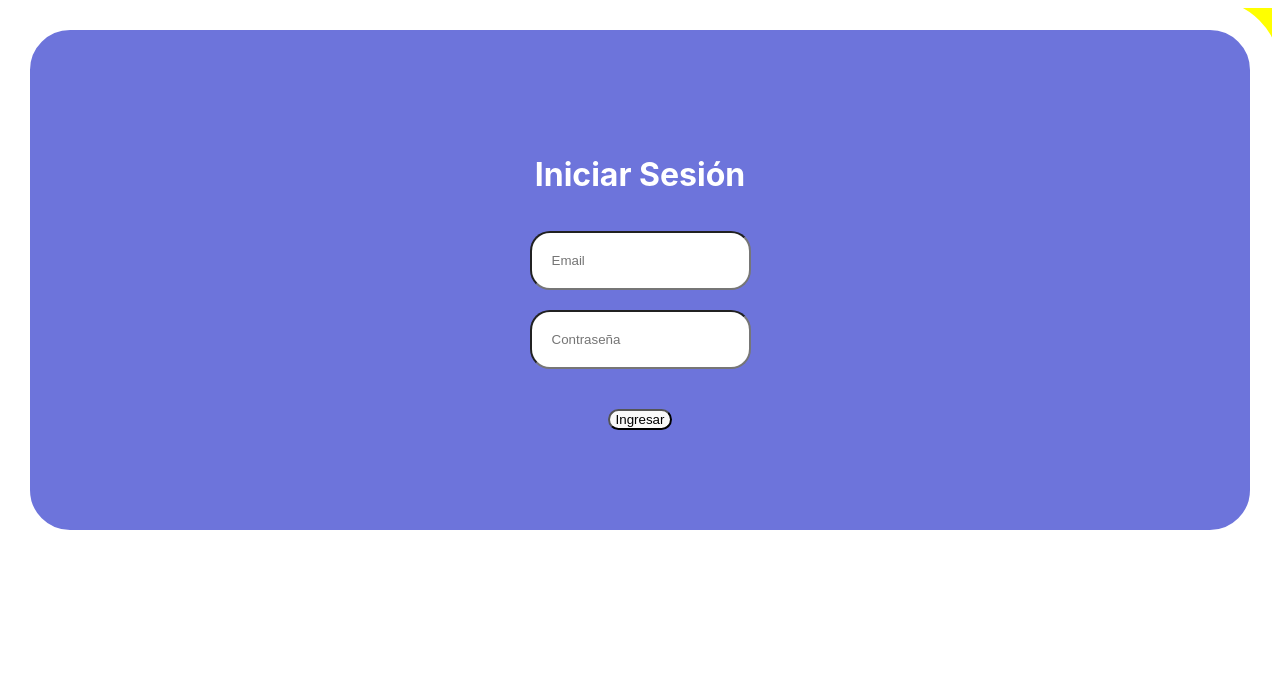
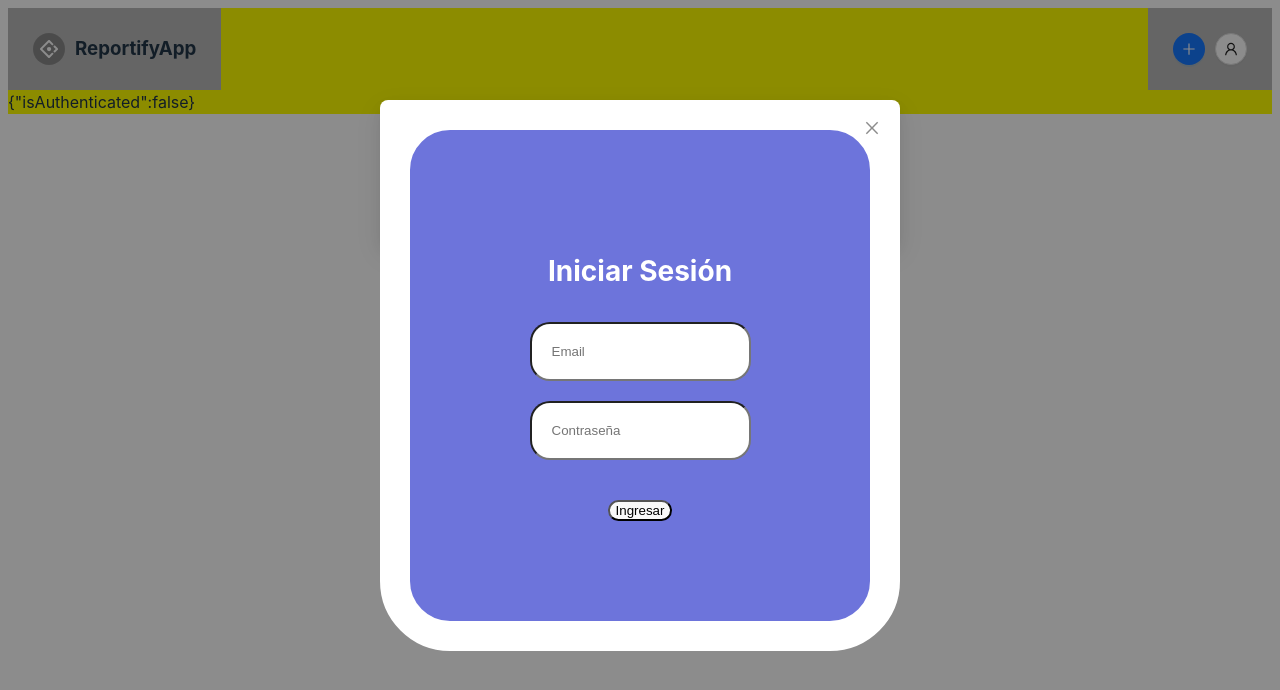
Before and after one commit to JesusHernandezP/ReportifyApp, a React (Vite) app: page /login in a window 1280 px wide. Shown: the top 690 px of the page. Built offline with nearby package versions, Linux system fonts and the light colour scheme.

Commit message:
Adds ModalLogin and antdesign

```diff
--- a/src/App.jsx
+++ b/src/App.jsx
@@ -3,7 +3,7 @@ import { PrivateRoutes } from './component/PrivateRoutes'
 import useAuth from './hooks/useAuth'
 
 import Navbar from './component/Navbar'
-import Login from './views/Login'
+import ModalLogin from './component/ModalLogin'
 import Main from './views/Main'
 import Profile from './views/Profile'
 
@@ -18,7 +18,7 @@ function App() {
       {JSON.stringify({ isAuthenticated })}
       <Routes>
         <Route path="/main" element={<Main />} />
-        <Route path="/login" element={<Login />} />
+        <Route path="/login" element={<ModalLogin />} />
         {/* {!isAuthenticated ? <Route path="/login" element={<Login />} /> : null} */}
         {/* {!isAuthenticated ? <Route path="/profile" element={ <Profile />} /> : null}  */}
         {/* <Route path="/news" element={<News />} />
--- /dev/null
+++ b/src/component/ModalLogin.jsx
@@ -0,0 +1,26 @@
+import { useNavigate } from "react-router-dom"
+import { Modal } from 'antd'
+
+import Login from '../views/Login';
+
+const ModalLogin = () => {
+
+  const navigate = useNavigate()
+  // const [isModalOpen, setIsModalOpen] = useState(true)
+
+  const handleOk = () => {
+    // setIsModalOpen(false)
+  }
+  const handleCancel = () => {
+    // setIsModalOpen(false)
+    navigate("/main")
+  }
+  return (
+    <>
+      <Modal title="Basic Modal" open={true} onOk={handleOk} onCancel={handleCancel} >
+      <Login />
+      </Modal>
+    </>
+  );
+};
+export default ModalLogin
--- a/src/component/Navbar.css
+++ b/src/component/Navbar.css
@@ -1,9 +1,16 @@
-#root {
-    margin-top: 0;
+.nav-container {
+    display: flex;
+    justify-content: space-between;
 }
 
-.body {
-    display:grid;
-    grid-template-columns: 200px, 1fr;
-    top: 0;
+.nav-container_division {
+    background-color: rgb(183, 183, 183);
+    display: flex;
+    justify-content: space-between;
+    align-items: center;
+    padding: 20px;
 }
+
+.nav-container_division > * {
+    margin: 5px;
+}
--- a/src/component/Navbar.jsx
+++ b/src/component/Navbar.jsx
@@ -1,49 +1,33 @@
-
-import { MailOutlined, SettingOutlined } from '@ant-design/icons'
-import { AppstoreOutlined } from '@ant-design/icons'
-import { Menu } from 'antd';
+import { PlusOutlined, UserOutlined, AntDesignOutlined } from '@ant-design/icons'
+import { useNavigate } from "react-router-dom"
+import { Button, Avatar } from 'antd'
 
 import './Navbar.css'
 
-function getItem(label, key, icon, children, type) {
-  return {
-    key,
-    icon,
-    children,
-    label,
-    type,
-  };
+
+const Navbar = () => {
+
+  const navigate = useNavigate()
+
+  function handleClick() {
+    navigate("/login");
+  }
+
+  return (
+    <>
+      <div className='nav-container'>
+        <div className='nav-container_division'>
+        <Avatar icon={<AntDesignOutlined />} />
+          <h3>ReportifyApp</h3>
+        </div>
+
+        <div className='nav-container_division'>
+          <Button type="primary" shape="circle" icon={<PlusOutlined />} />
+          <Button type="default" shape="circle" icon={<UserOutlined />} onClick={handleClick} />
+        </div>
+      </div>
+
+    </>
+  )
 }
-const items = [
-  getItem('Navigation One', 'sub1', <MailOutlined />, [
-    getItem('Item 1', 'g1', null, [getItem('Option 1', '1'), getItem('Option 2', '2')], 'group'),
-    getItem('Item 2', 'g2', null, [getItem('Option 3', '3'), getItem('Option 4', '4')], 'group'),
-  ]),
-  getItem('Navigation Two', 'sub2', <AppstoreOutlined />, [
-    getItem('Option 5', '5'),
-    getItem('Option 6', '6'),
-    getItem('Submenu', 'sub3', null, [getItem('Option 7', '7'), getItem('Option 8', '8')]),
-  ]),
-  {
-    type: 'divider',
-  },
-
-];
-const Navbar = () => {
-  const onClick = (e) => {
-    console.log('click ', e);
-  };
-  return (
-    <Menu
-      onClick={onClick}
-      style={{
-        width: 256,
-      }}
-      defaultSelectedKeys={['1']}
-      defaultOpenKeys={['sub1']}
-      mode="inline"
-      items={items}
-    />
-  );
-};
 export default Navbar
--- a/src/views/Login.jsx
+++ b/src/views/Login.jsx
@@ -15,21 +15,11 @@ function Login() {
   }
 
   return (
+    <>
     <form onSubmit={handleSubmit} className='form_login'>
       <h1 className='tittle_login'>Iniciar Sesión</h1>
 
       <div className='item'>
-        {/* <div>
-          <label htmlFor="name"></label>
-          <input
-            id="name"
-            name="name"
-            type="name"
-            autoComplete="name"
-            required
-            placeholder="Nombre"
-          />
-        </div> */}
 
         <div>
           <label htmlFor="email"></label>
@@ -40,7 +30,7 @@ function Login() {
             autoComplete="email"
             required
             placeholder="Email"
-          />
+            />
         </div>
 
         <div>
@@ -52,7 +42,7 @@ function Login() {
             autoComplete="password"
             required
             placeholder="Contraseña"
-          />
+            />
         </div>
       </div>
 
@@ -60,6 +50,10 @@ function Login() {
         <button className='button_login' type="submit"> Ingresar </button>
       </div>
     </form>
+    <div>
+      <p>¿No tienes cuenta? Registrate</p>
+    </div>
+            </>
   )
 }
 
--- a/src/views/Main.jsx
+++ b/src/views/Main.jsx
@@ -1,11 +1,15 @@
+import { Button } from 'antd'
 import Profile from './Profile'
 import './Main.css'
-import { Button } from 'antd'
 
 function Main() {
   return (
     <>
-    <h1>Pantalla de Inicio</h1>
+<Button type="primary" shape="round">Deportes</Button>
+<Button type="default" shape="round">Tecnología</Button>
+<Button type="default" shape="round">Finanzas</Button>
+<Button type="default" shape="round">Música</Button>
+<Button type="default" shape="round">Arte</Button>
     <div>
 
     <Button component={<Profile />}>
```
